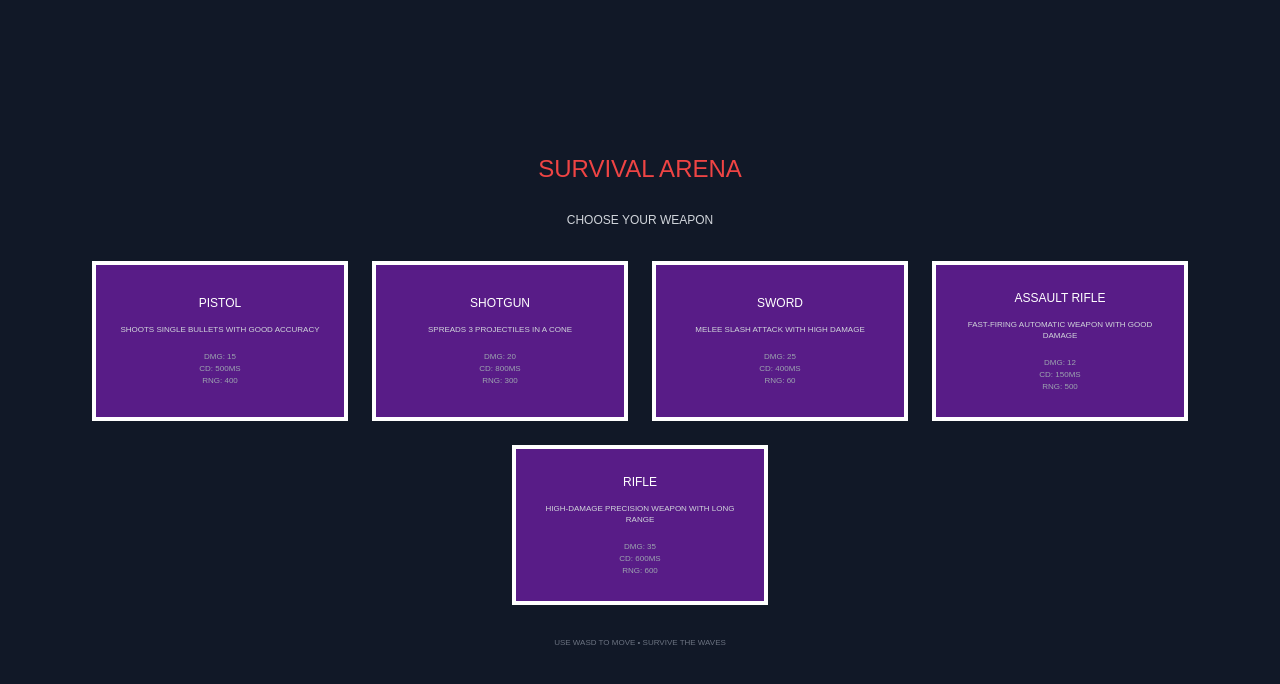
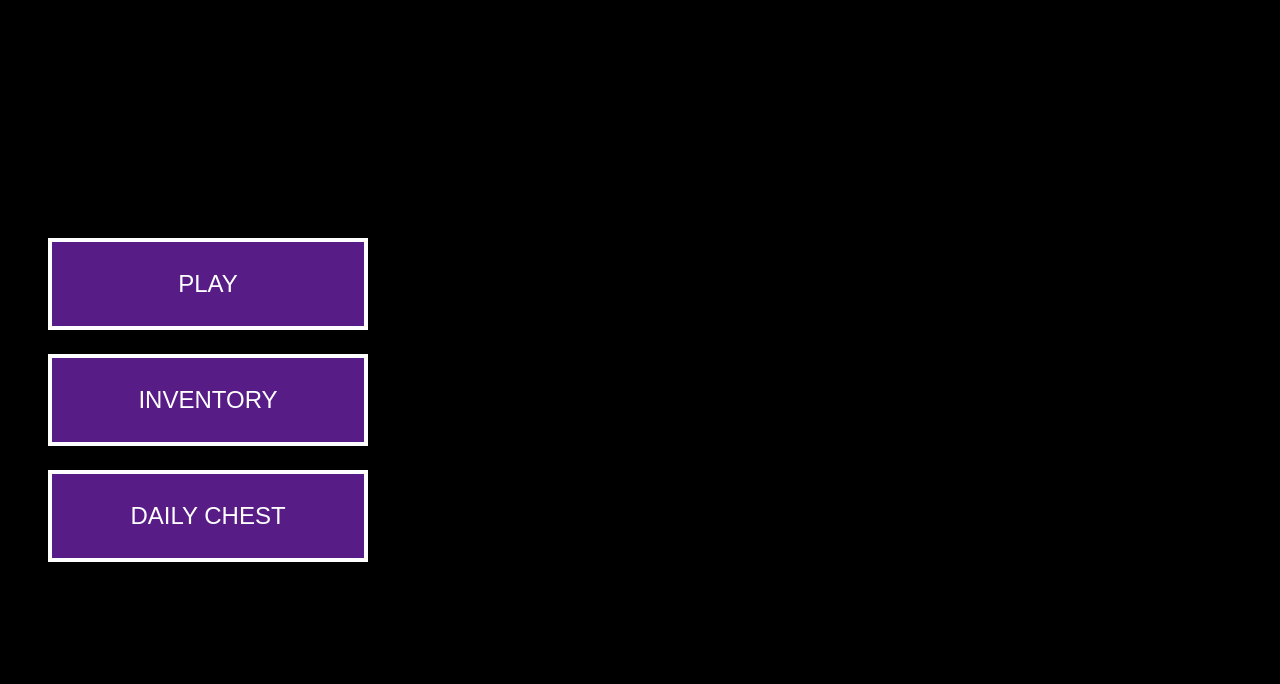
Before and after one commit to preyanshu/survivors_arena, a React (Vite) app: page / in a window 1280 px wide. Shown: the top 684 px of the page. Built offline with nearby package versions, Linux system fonts and the light colour scheme.

Commit message:
Add main menu screen with Play, Inventory, and Daily Chest buttons

```diff
--- a/src/App.tsx
+++ b/src/App.tsx
@@ -1,28 +1,83 @@
 import { useState } from 'react';
+import MainMenu from './components/MainMenu';
 import WeaponSelection from './components/WeaponSelection';
 import GameCanvas from './components/GameCanvas';
 import { Weapon } from './types/game';
 
+type AppScreen = 'mainMenu' | 'weaponSelection' | 'game' | 'inventory' | 'dailyChest';
+
 function App() {
+  const [currentScreen, setCurrentScreen] = useState<AppScreen>('mainMenu');
   const [selectedWeapon, setSelectedWeapon] = useState<Weapon | null>(null);
-  const [gameStarted, setGameStarted] = useState(false);
+
+  const handlePlay = () => {
+    setCurrentScreen('weaponSelection');
+  };
+
+  const handleInventory = () => {
+    setCurrentScreen('inventory');
+  };
+
+  const handleDailyChest = () => {
+    setCurrentScreen('dailyChest');
+  };
 
   const handleWeaponSelect = (weapon: Weapon) => {
     setSelectedWeapon(weapon);
-    setGameStarted(true);
+    setCurrentScreen('game');
   };
 
   const handleReturnToMenu = () => {
-    setGameStarted(false);
+    setCurrentScreen('mainMenu');
     setSelectedWeapon(null);
   };
 
   return (
-    <div className="min-h-screen bg-gray-900 flex items-center justify-center">
-      {!gameStarted ? (
-        <WeaponSelection onSelectWeapon={handleWeaponSelect} />
-      ) : (
-        <GameCanvas weapon={selectedWeapon!} onReturnToMenu={handleReturnToMenu} />
+    <div className="min-h-screen bg-black">
+      {currentScreen === 'mainMenu' && (
+        <MainMenu
+          onPlay={handlePlay}
+          onInventory={handleInventory}
+          onDailyChest={handleDailyChest}
+        />
+      )}
+      {currentScreen === 'weaponSelection' && (
+        <div className="min-h-screen bg-black flex items-center justify-center">
+          <WeaponSelection onSelectWeapon={handleWeaponSelect} />
+        </div>
+      )}
+      {currentScreen === 'game' && selectedWeapon && (
+        <GameCanvas weapon={selectedWeapon} onReturnToMenu={handleReturnToMenu} />
+      )}
+      {currentScreen === 'inventory' && (
+        <div className="min-h-screen bg-black flex items-center justify-center" style={{ fontFamily: "'Pixelify Sans', sans-serif" }}>
+          <div className="bg-purple-900 border-4 border-white p-8 text-center" style={{ imageRendering: 'pixelated' }}>
+            <h1 className="text-white mb-6" style={{ fontSize: '24px' }}>INVENTORY</h1>
+            <p className="text-gray-300 mb-6" style={{ fontSize: '12px' }}>COMING SOON</p>
+            <button
+              onClick={handleReturnToMenu}
+              className="bg-red-700 hover:bg-red-600 text-white border-4 border-white py-3 px-6 transition-all"
+              style={{ fontSize: '12px', imageRendering: 'pixelated' }}
+            >
+              BACK
+            </button>
+          </div>
+        </div>
+      )}
+      {currentScreen === 'dailyChest' && (
+        <div className="min-h-screen bg-black flex items-center justify-center" style={{ fontFamily: "'Pixelify Sans', sans-serif" }}>
+          <div className="bg-purple-900 border-4 border-white p-8 text-center" style={{ imageRendering: 'pixelated' }}>
+            <h1 className="text-white mb-6" style={{ fontSize: '24px' }}>DAILY CHEST</h1>
+            <p className="text-gray-300 mb-6" style={{ fontSize: '12px' }}>COMING SOON</p>
+            <button
+              onClick={handleReturnToMenu}
+              className="bg-red-700 hover:bg-red-600 text-white border-4 border-white py-3 px-6 transition-all"
+              style={{ fontSize: '12px', imageRendering: 'pixelated' }}
+            >
+              BACK
+            </button>
+          </div>
+        </div>
       )}
     </div>
   );
--- /dev/null
+++ b/src/components/MainMenu.tsx
@@ -0,0 +1,51 @@
+interface MainMenuProps {
+  onPlay: () => void;
+  onInventory: () => void;
+  onDailyChest: () => void;
+}
+
+const MainMenu = ({ onPlay, onInventory, onDailyChest }: MainMenuProps) => {
+  return (
+    <div
+      className="min-h-screen bg-black flex items-center justify-start pl-12"
+      style={{ fontFamily: "'Pixelify Sans', sans-serif" }}
+    >
+      <div className="flex flex-col gap-6">
+        <button
+          onClick={onPlay}
+          className="bg-purple-900 hover:bg-purple-800 border-4 border-white py-6 px-12 text-white transition-all w-80"
+          style={{
+            fontSize: '24px',
+            imageRendering: 'pixelated'
+          }}
+        >
+          PLAY
+        </button>
+
+        <button
+          onClick={onInventory}
+          className="bg-purple-900 hover:bg-purple-800 border-4 border-white py-6 px-12 text-white transition-all w-80"
+          style={{
+            fontSize: '24px',
+            imageRendering: 'pixelated'
+          }}
+        >
+          INVENTORY
+        </button>
+
+        <button
+          onClick={onDailyChest}
+          className="bg-purple-900 hover:bg-purple-800 border-4 border-white py-6 px-12 text-white transition-all w-80"
+          style={{
+            fontSize: '24px',
+            imageRendering: 'pixelated'
+          }}
+        >
+          DAILY CHEST
+        </button>
+      </div>
+    </div>
+  );
+};
+
+export default MainMenu;
```
